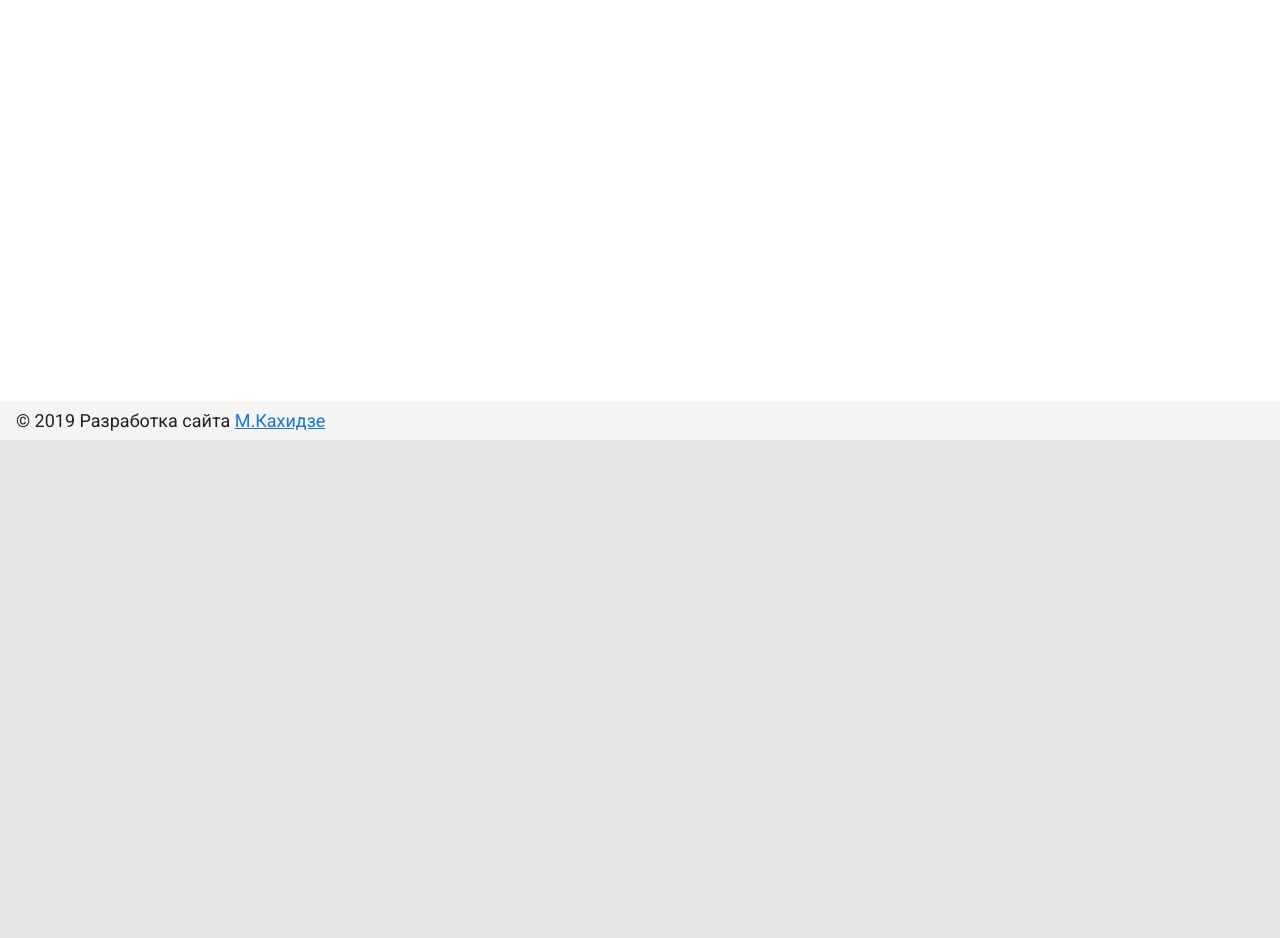
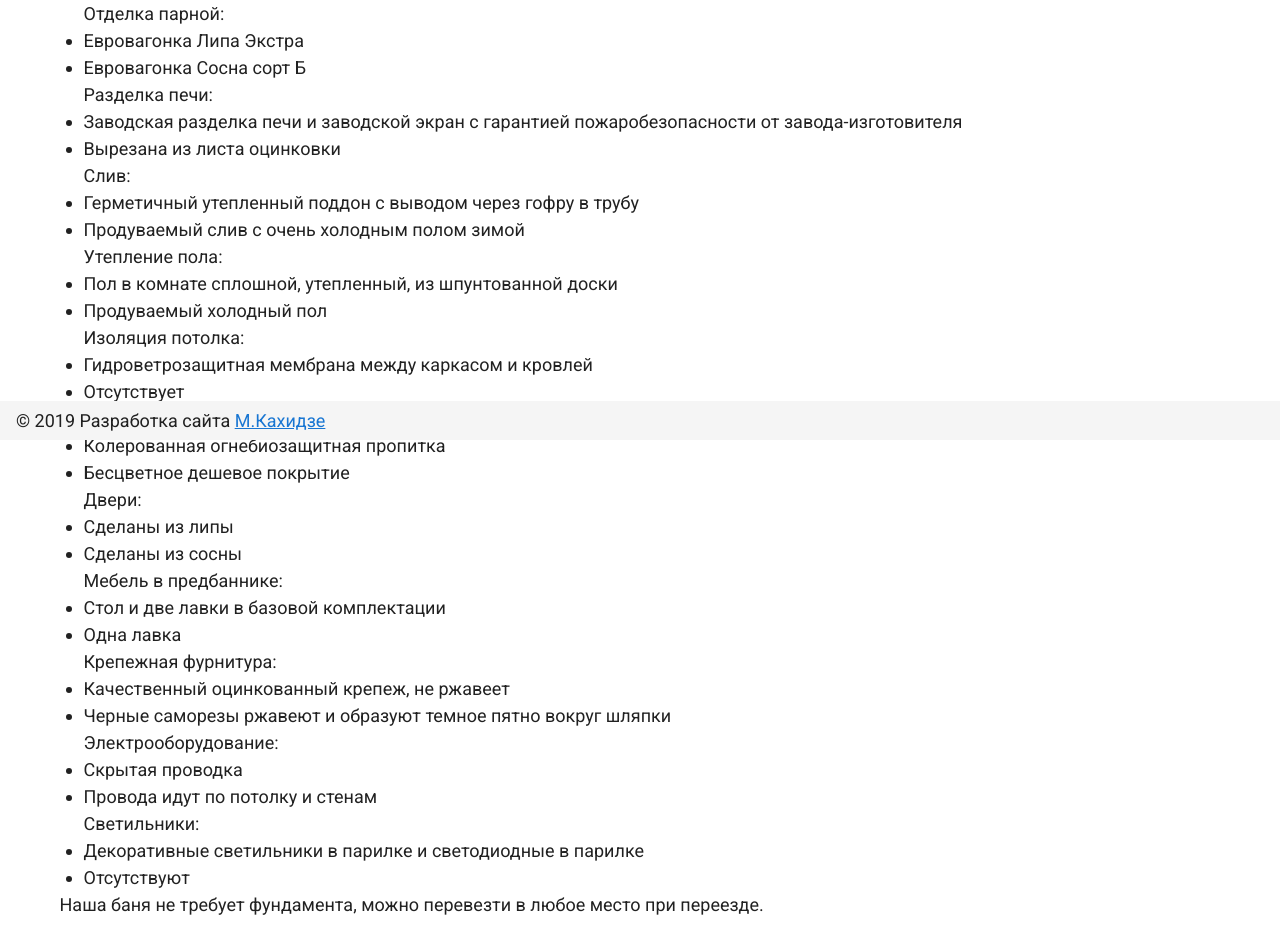
Before and after one commit to kachid/bunivam-nuxt, a Nuxt app: page /arrangement in a window 1280 px wide. Shown: the part 360-1298 px from the top of the page. Before the commit the page ends 800 px from the top, so only its background shows below. Built offline with nearby package versions, Linux system fonts and the light colour scheme.

Commit message:
add arrangement page

```diff
--- a/layouts/default.vue
+++ b/layouts/default.vue
@@ -81,19 +81,19 @@ export default {
           to: '/'
         },
         {
-          icon: 'mdi-chart-bubble',
+          icon: 'mdi-home-circle',
           title: 'Модели',
           to: '/inspire'
         },
         {
-          icon: 'mdi-apps',
+          icon: 'mdi-wallet-plus',
           title: 'Преимущества',
-          to: '/'
+          to: '/arrangement'
         },
         {
-          icon: 'mdi-apps',
+          icon: 'mdi-home-plus',
           title: 'Дополнительное оборудование',
-          to: '/'
+          to: '/additions'
         },
         {
           icon: 'mdi-truck-delivery',
--- /dev/null
+++ b/pages/arrangement.vue
@@ -0,0 +1,114 @@
+<template>
+  <section id="arrangement" class="grand_block">
+    <h2>ПРЕИМУЩЕСТВА наших БАНЬ</h2>
+    <div class="arrangement_wrapper">
+      <ul v-for="item in arrangementList" :key="item.id" class="arrangement">
+        <span>{{ item.header }}:</span>
+        <li>{{ item.our }}</li>
+        <li>{{ item.other }}</li>
+      </ul>
+    </div>
+    <p>
+      Наша баня не требует фундамента, можно перевезти в любое место при
+      переезде.
+    </p>
+    <p>Установка на фундаментные блоки бесплатно.</p>
+  </section>
+</template>
+
+<script>
+export default {
+  data: () => ({
+    arrangementList: [
+      {
+        id: 0,
+        header: 'Каркас',
+        our: 'Просушенная обработанная доска толщиной 40 мм',
+        other: 'Доска естественной влажности толщиной 25 мм'
+      },
+      {
+        id: 1,
+        header: 'Вентиляционный зазор',
+        our:
+          'Выполнен между вагонкой и фольгированным утеплителем, необходим для предотвращения гниения вагонки с обратной стороны',
+        other: 'Отсутствует'
+      },
+      {
+        id: 2,
+        header: 'Вентиляция',
+        our: 'Вентиляционная отдушина в каждой комнате',
+        other: 'Отсутствует'
+      },
+      {
+        id: 3,
+        header: 'Отделка парной',
+        our: 'Евровагонка Липа Экстра',
+        other: 'Евровагонка Сосна сорт Б'
+      },
+      {
+        id: 4,
+        header: 'Разделка печи',
+        our:
+          'Заводская разделка печи и заводской экран с гарантией пожаробезопасности от завода-изготовителя',
+        other: 'Вырезана из листа оцинковки'
+      },
+      {
+        id: 5,
+        header: 'Слив',
+        our: 'Герметичный утепленный поддон с выводом через гофру в трубу',
+        other: 'Продуваемый слив с очень холодным полом зимой'
+      },
+      {
+        id: 6,
+        header: 'Утепление пола',
+        our: 'Пол в комнате сплошной, утепленный, из шпунтованной доски',
+        other: 'Продуваемый холодный пол'
+      },
+      {
+        id: 7,
+        header: 'Изоляция потолка',
+        our: 'Гидроветрозащитная мембрана между каркасом и кровлей',
+        other: 'Отсутствует'
+      },
+      {
+        id: 8,
+        header: 'Покрытие стен снаружи',
+        our: 'Колерованная огнебиозащитная пропитка',
+        other: 'Бесцветное дешевое покрытие'
+      },
+      {
+        id: 9,
+        header: 'Двери',
+        our: 'Сделаны из липы',
+        other: 'Сделаны из сосны'
+      },
+      {
+        id: 10,
+        header: 'Мебель в предбаннике',
+        our: 'Стол и две лавки в базовой комплектации',
+        other: 'Одна лавка'
+      },
+      {
+        id: 11,
+        header: 'Крепежная фурнитура',
+        our: 'Качественный оцинкованный крепеж, не ржавеет',
+        other: 'Черные саморезы ржавеют и образуют темное пятно вокруг шляпки'
+      },
+      {
+        id: 12,
+        header: 'Электрооборудование',
+        our: 'Скрытая проводка',
+        other: 'Провода идут по потолку и стенам'
+      },
+      {
+        id: 13,
+        header: 'Светильники',
+        our: 'Декоративные светильники в парилке и светодиодные в парилке',
+        other: 'Отсутствуют'
+      }
+    ]
+  })
+}
+</script>
+
+<style lang="scss" scoped></style>
```
Also changed, not shown: pages/README.md (deleted).
